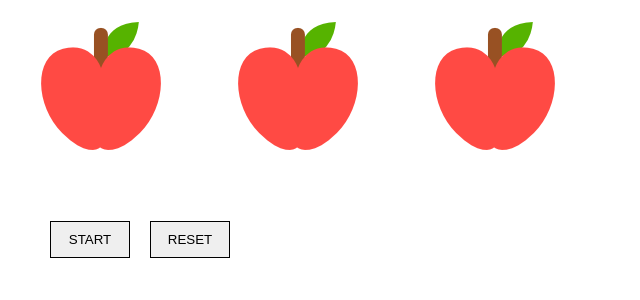
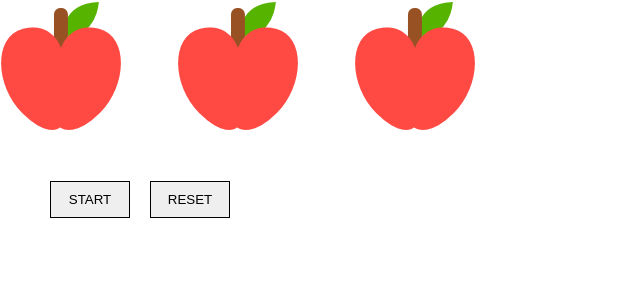
Before and after one commit to ahnbj2000/react-rolling-item, a React app: page / in a window 1280 px wide. Shown: the top 300 px of the page, without its empty margins (0-640 px from the left). Built offline with nearby package versions, Linux system fonts and the light colour scheme.

Commit message:
default style 일부 제거

```diff
--- a/package.json
+++ b/package.json
@@ -1,6 +1,6 @@
 {
   "name": "react-rolling-item",
-  "version": "0.3.28",
+  "version": "0.3.29",
   "description": "Item rollers like slot machines for react",
   "keywords": [
     "react",
--- a/src/lib/index.tsx
+++ b/src/lib/index.tsx
@@ -157,7 +157,7 @@ export default class RollingItem extends React.PureComponent<IRollingItemProps,
   }
 
   public componentDidUpdate(prevProps: IRollingItemProps, prevState: IRollingItemState): void {
-    const { on, reset, itemInfo } = this.state;
+    const { on, reset } = this.state;
 
     if (prevState.on !== on && on) {
       this.setState({
--- a/src/styles/rolling-item.module.scss
+++ b/src/styles/rolling-item.module.scss
@@ -1,17 +1,11 @@
 .rolling {
   .inner {
     overflow: hidden;
-    padding: 20px 40px;
   }
   .box {
     background-color: #fff;
-    border-radius: 13px;
     float: left;
     overflow: hidden;
     position: relative;
-
-    & + .box {
-      margin-left: 20px;
-    }
   }
 }
```
Also changed, not shown: 2 other files (tests, documents, lock files or other folders).
